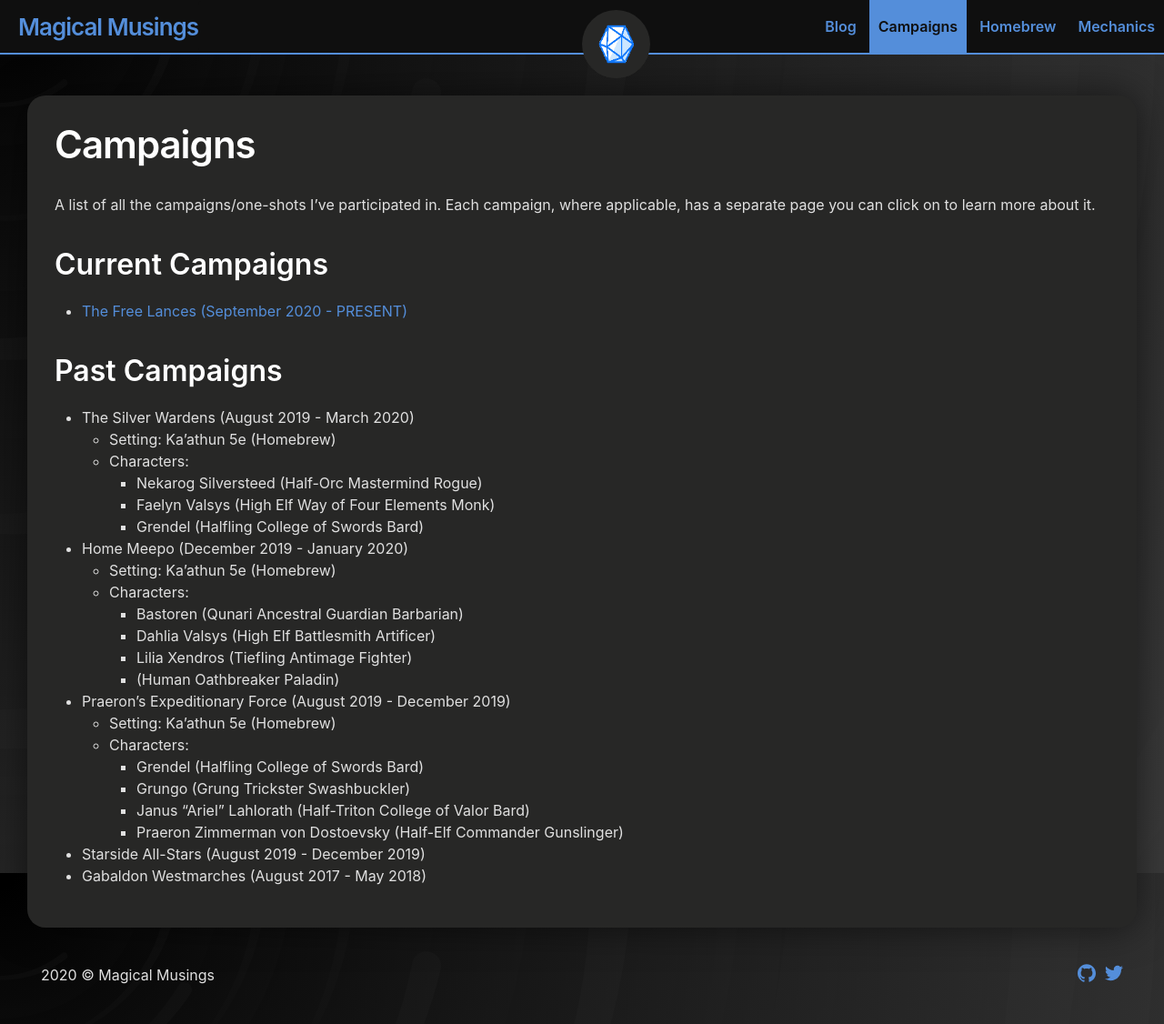
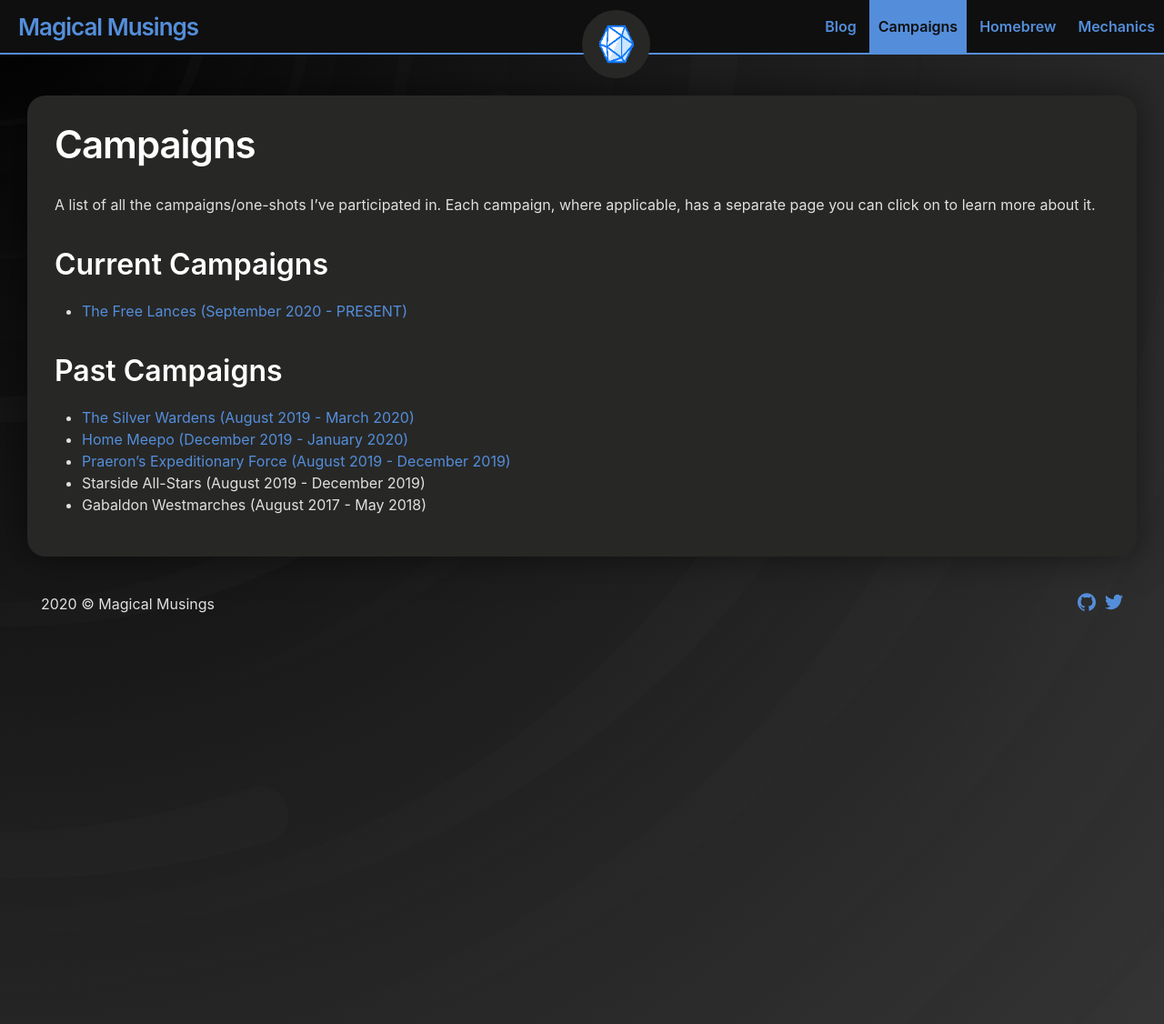
Before and after one commit to andersthemagi/magicalmusings.github.io, a Jekyll site: the page built from campaigns.md, in a window 1280 px wide and 1126 px high. Shown: the whole window at 91% size. Built offline with Jekyll 4.4.1, drawn with Linux system fonts in a browser that asks for light colours.

Commit message:
adding skeleton pages for campaigns I have info on

```diff
--- a/campaigns.md
+++ b/campaigns.md
@@ -14,25 +14,8 @@ A list of all the campaigns/one-shots I've participated in. Each campaign, where
 
 ## Past Campaigns
 
-- The Silver Wardens (August 2019 - March 2020)
-  - Setting: Ka'athun 5e (Homebrew)
-  - Characters:
-    - Nekarog Silversteed (Half-Orc Mastermind Rogue)
-    - Faelyn Valsys (High Elf Way of Four Elements Monk)
-    - Grendel (Halfling College of Swords Bard)
-- Home Meepo (December 2019 - January 2020)
-  - Setting: Ka'athun 5e (Homebrew)
-  - Characters:
-    - Bastoren (Qunari Ancestral Guardian Barbarian)
-    - Dahlia Valsys (High Elf Battlesmith Artificer)
-    - Lilia Xendros (Tiefling Antimage Fighter)
-    - (Human Oathbreaker Paladin)
-- Praeron's Expeditionary Force (August 2019 - December 2019)
-  - Setting: Ka'athun 5e (Homebrew)
-  - Characters:
-    - Grendel (Halfling College of Swords Bard)
-    - Grungo (Grung Trickster Swashbuckler)
-    - Janus "Ariel" Lahlorath (Half-Triton College of Valor Bard)
-    - Praeron Zimmerman von Dostoevsky (Half-Elf Commander Gunslinger)
+- <a href="https://magicalmusings.github.io/campaigns/silver-wardens/"> The Silver Wardens (August 2019 - March 2020) </a>
+- <a href="https://magicalmusings.github.io/campaigns/home-meepo/"> Home Meepo (December 2019 - January 2020) </a>
+- <a href="https://magicalmusings.github.io/campaigns/pmef/"> Praeron's Expeditionary Force (August 2019 - December 2019) </a>
 - Starside All-Stars (August 2019 - December 2019)
 - Gabaldon Westmarches (August 2017 - May 2018)
```
Also changed, not shown: _posts/2020-10-05-campaign-home-meepo.md (added, +36 -0 lines), _posts/2020-10-05-campaign-pmef.md (added, +36 -0 lines), _posts/2020-10-05-campaign-silver-wardens.md (added, +37 -0 lines).
